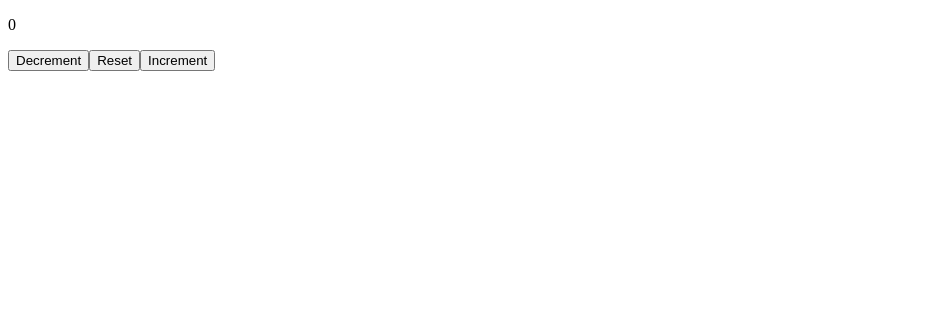
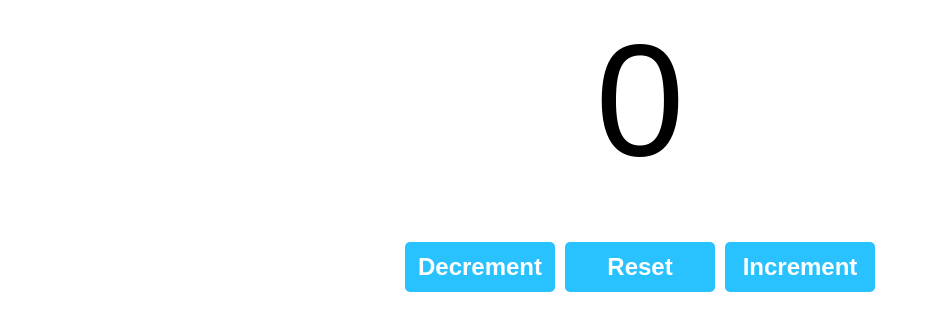
Before and after one commit to meow-codes201/Learn-React.js, a React (Vite) app in the folder my-react-app/: page / in a window 1280 px wide. Shown: the top 330 px of the page, without its empty margins (0-930 px from the left). Built offline with nearby package versions, Linux system fonts and the light colour scheme.

Commit message:
counter using recat hook (useState) logic+design

```diff
--- /dev/null
+++ b/my-react-app/src/Counter.css
@@ -0,0 +1,30 @@
+.counter-container{
+    text-align: center;
+    font-family: Arial, Helvetica, sans-serif;
+
+
+}
+.count-display{
+    font-size: 10em;
+    margin-top: 0;
+    margin-bottom: 50px;
+
+}
+
+.counter-button{
+    width:150px;
+    height: 50px;
+    font-size: 1.5em;
+    font-weight: bold;
+    margin: 0 5px;
+    background-color: hsl(197,100%,58%);
+    color: white;
+    border: none;
+    border-radius: 5px;
+    cursor: pointer;
+
+
+}
+.counter-button:hover{
+    background-color: hsl(197,100%,48%);
+}
--- a/my-react-app/src/Counter.jsx
+++ b/my-react-app/src/Counter.jsx
@@ -1,12 +1,13 @@
 import React, {use, useState} from "react"
+import './Counter.css'
 function Counter(){
 
     const [count,setCount] = useState(0);
     const increment = () =>{
-        satisfies(count++);
+        setCount(count+1);
     }
     const decrement = () =>{
-        setCount(count--);
+        setCount(count-1);
     }
     const reset = () =>{
         setCount(0);
@@ -15,9 +16,9 @@ function Counter(){
         <>
             <div className="counter-container">
             <p className="count-display">{count}</p>
-            <button className="dec" onClick={decrement}>Decrement</button>
-            <button className="reset" onClick={reset}>Reset</button>
-            <button onClick={increment} className="inc">Increment</button>
+            <button className="counter-button" onClick={decrement}>Decrement</button>
+            <button className="counter-button" onClick={reset}>Reset</button>
+            <button onClick={increment} className="counter-button">Increment</button>
             </div>
 
 
```
